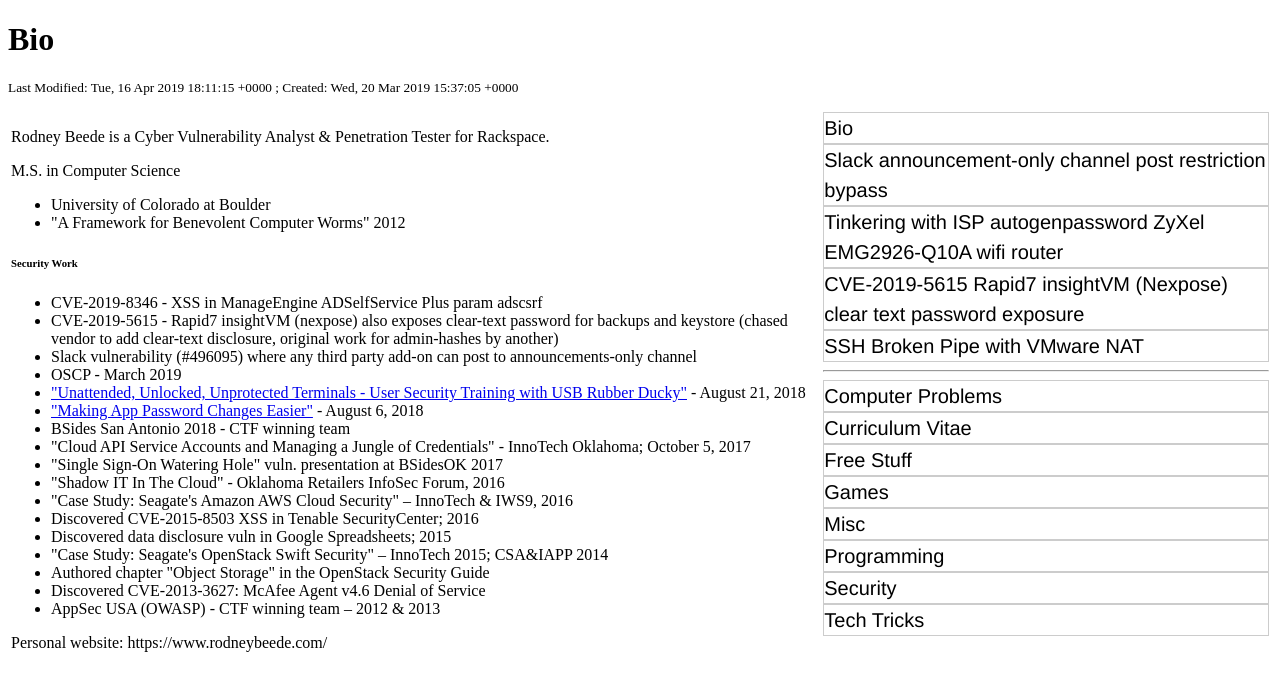
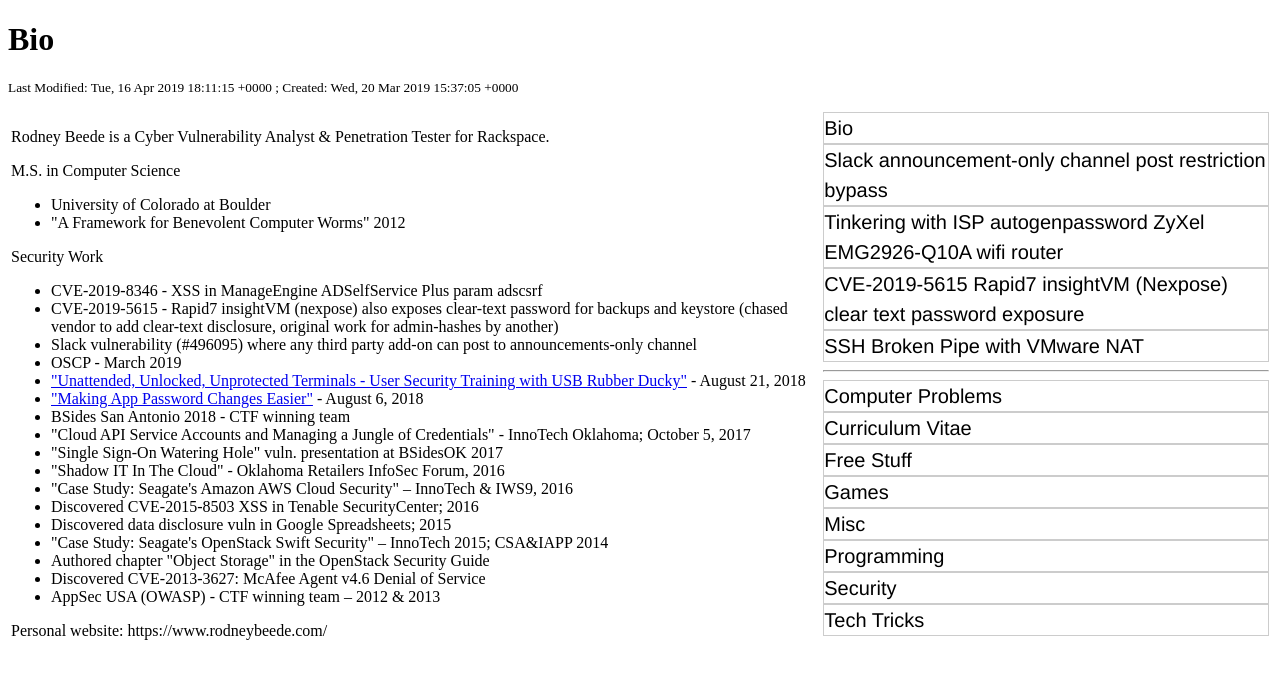
Before and after one commit to rbeede/rbeede.github.io, a Jekyll site: the page built from _posts/2019-04-16-bio.html, in a window 1280 px wide. Shown: the top 691 px of the page. Built offline with Jekyll 4.4.1, drawn with Linux system fonts in a browser that asks for light colours.

Commit message:
Fixed h6 to p

```diff
--- a/_posts/2019-04-16-bio.html
+++ b/_posts/2019-04-16-bio.html
@@ -17,7 +17,7 @@
 <li>"A Framework for Benevolent Computer Worms" 2012</li>
 </ul>
 
-<h6>Security Work</h6>
+<p>Security Work</p>
 
 <ul>
 <li>CVE-2019-8346 - XSS in ManageEngine ADSelfService Plus param adscsrf</li>
```
